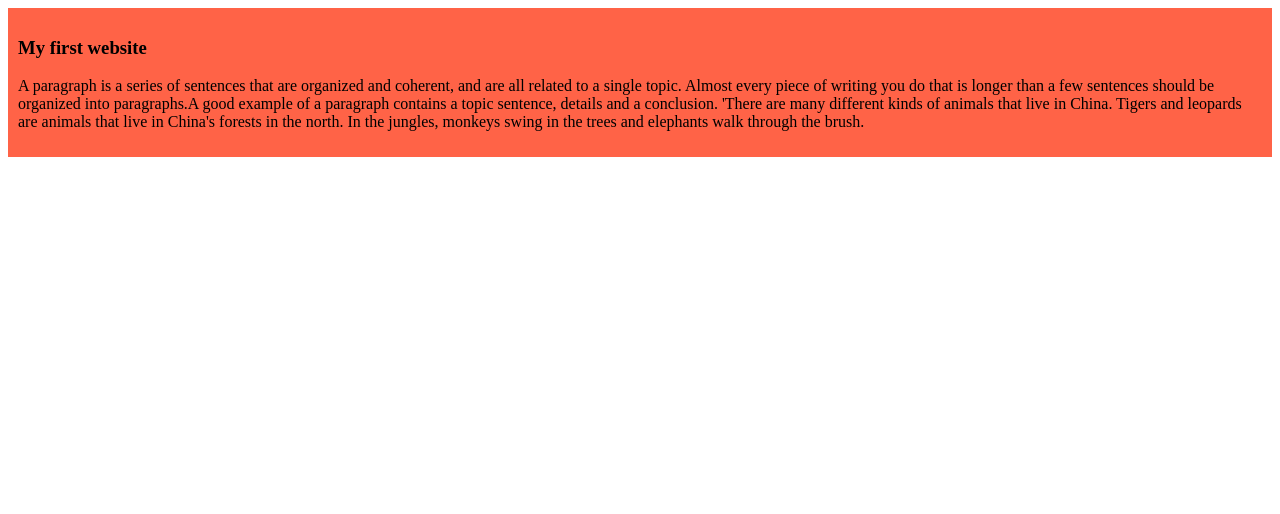
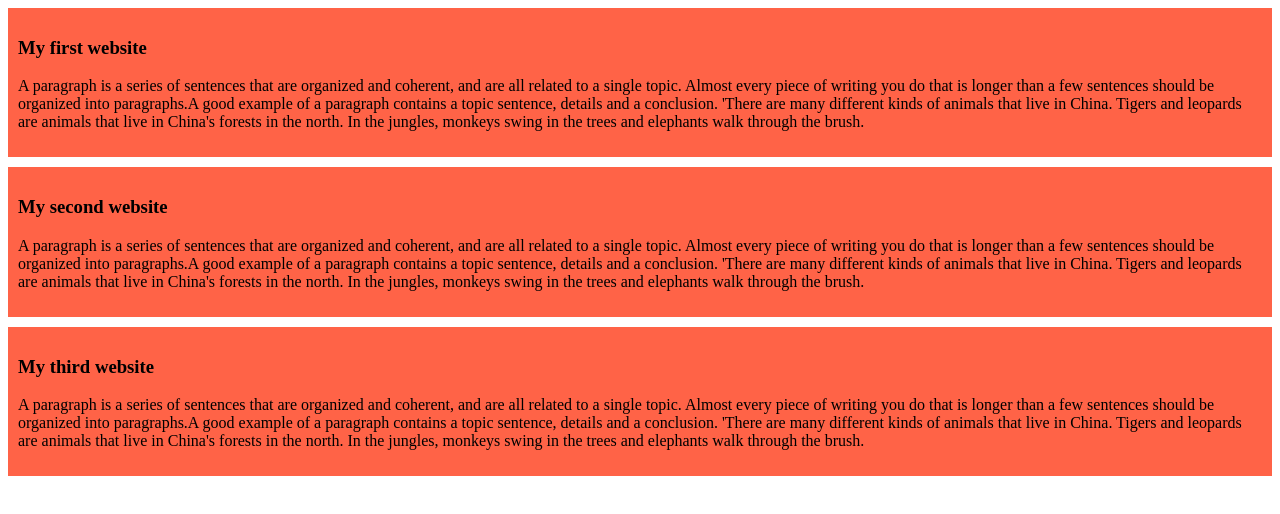
Before and after one commit to prachi23chowdhury/my-simple-website, a plain HTML site: page index.html in a window 1280 px wide. Drawn offline with Linux system fonts and the light colour scheme.

Commit message:
added the second and third blog

```diff
--- a/index.html
+++ b/index.html
@@ -11,5 +11,13 @@
         <h3>My first website</h3>
         <p>A paragraph is a series of sentences that are organized and coherent, and are all related to a single topic. Almost every piece of writing you do that is longer than a few sentences should be organized into paragraphs.A good example of a paragraph contains a topic sentence, details and a conclusion. 'There are many different kinds of animals that live in China. Tigers and leopards are animals that live in China's forests in the north. In the jungles, monkeys swing in the trees and elephants walk through the brush.</p>
     </div>
+    <div>
+        <h3>My second website</h3>
+        <p>A paragraph is a series of sentences that are organized and coherent, and are all related to a single topic. Almost every piece of writing you do that is longer than a few sentences should be organized into paragraphs.A good example of a paragraph contains a topic sentence, details and a conclusion. 'There are many different kinds of animals that live in China. Tigers and leopards are animals that live in China's forests in the north. In the jungles, monkeys swing in the trees and elephants walk through the brush.</p>
+    </div>
+    <div>
+        <h3>My third website</h3>
+        <p>A paragraph is a series of sentences that are organized and coherent, and are all related to a single topic. Almost every piece of writing you do that is longer than a few sentences should be organized into paragraphs.A good example of a paragraph contains a topic sentence, details and a conclusion. 'There are many different kinds of animals that live in China. Tigers and leopards are animals that live in China's forests in the north. In the jungles, monkeys swing in the trees and elephants walk through the brush.</p>
+    </div>
 </body>
 </html>
--- a/styles/blog.css
+++ b/styles/blog.css
@@ -1,4 +1,5 @@
 div{
     background-color: tomato;
     padding: 10px;
+    margin-bottom: 10px;
 }
```
